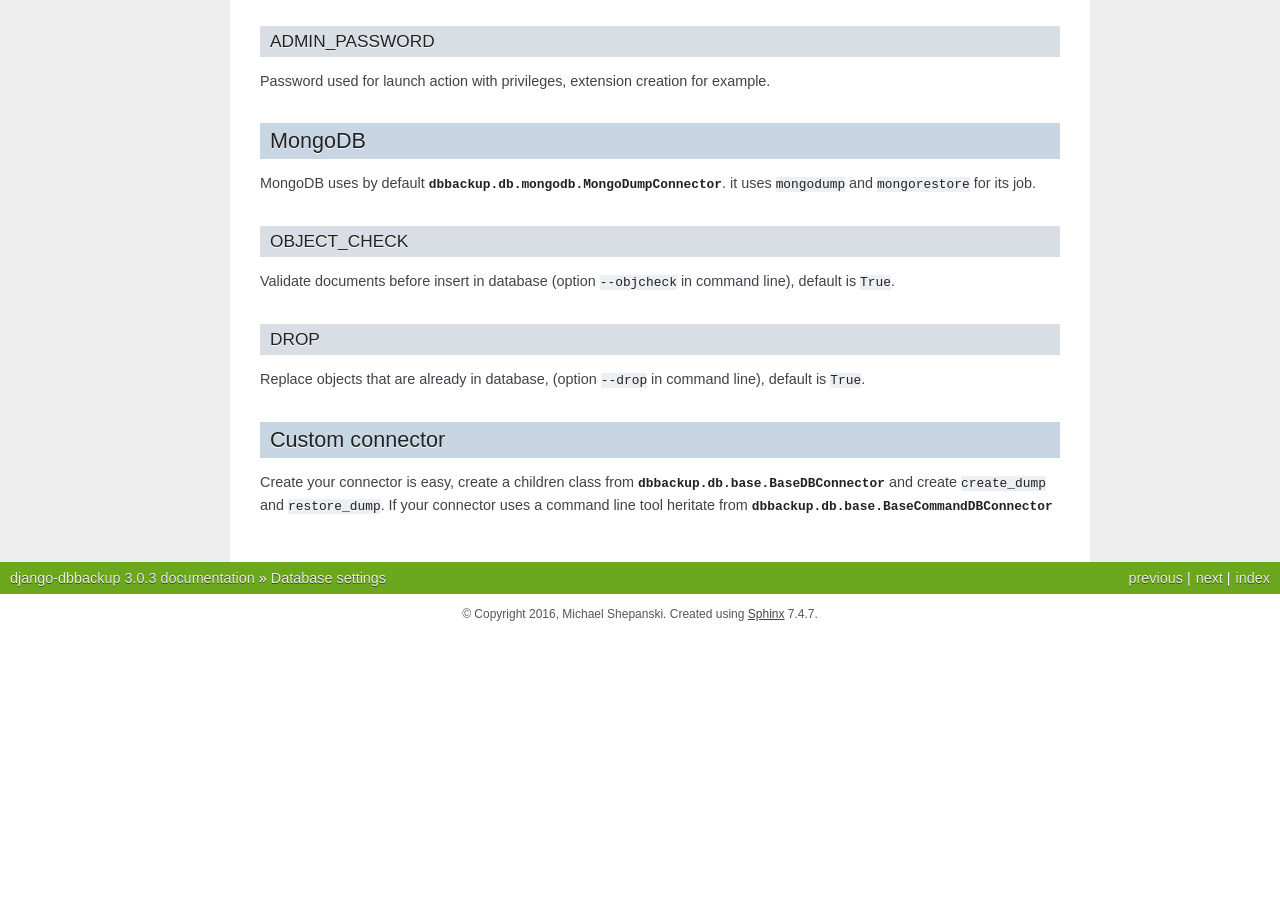
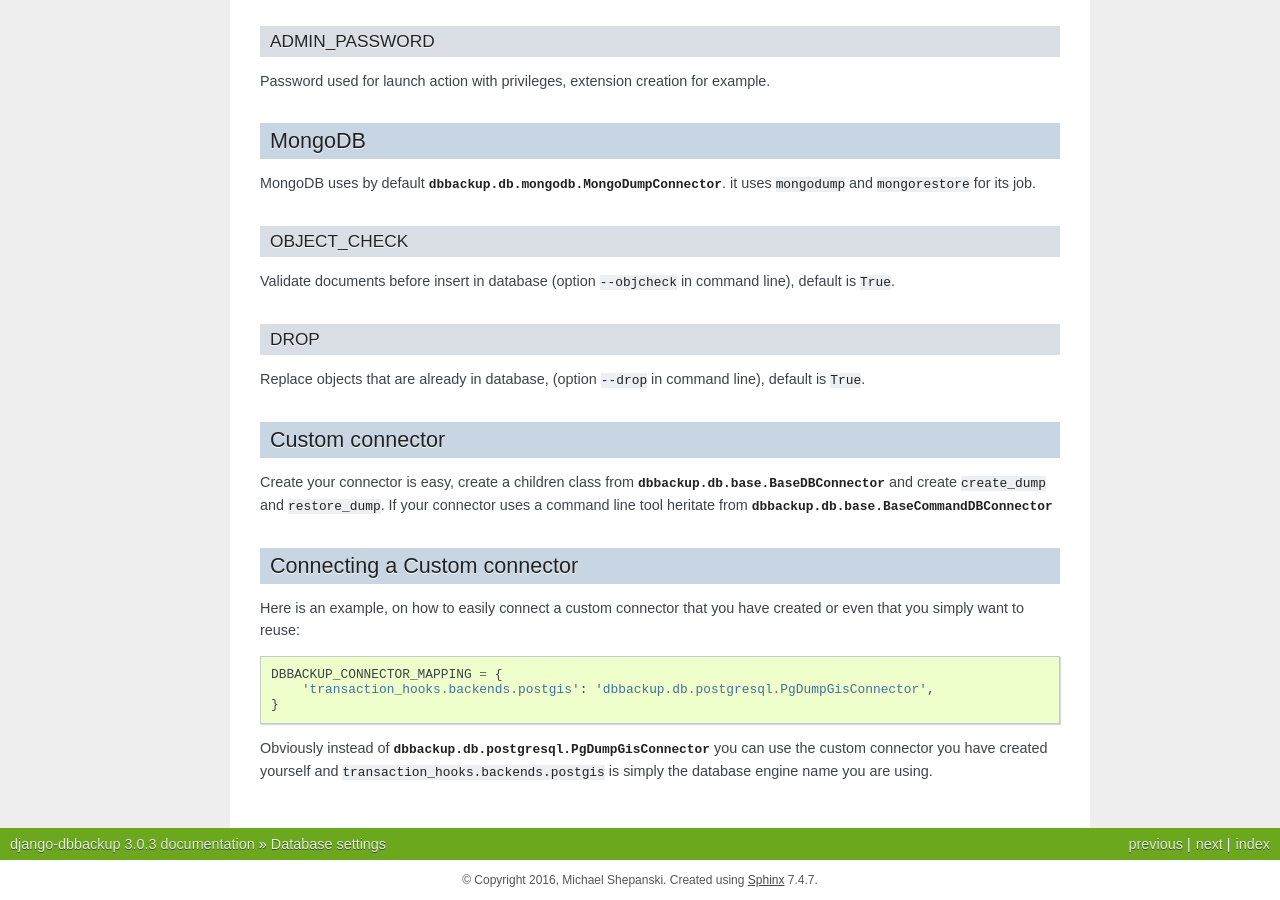
Before and after one commit to jazzband/django-dbbackup, a Sphinx documentation site: the page built from docs/databases.rst, in a window 1280 px wide and 900 px high, scrolled down 3061 px. Built offline with Sphinx 7.4.7, drawn with Linux system fonts in a browser that asks for light colours; before the commit the page ends 3695 px from its top, so only the background shows below that; some of the changed text lies outside the part shown.

Commit message:
added possibility to link custom connectors

```diff
--- a/docs/databases.rst
+++ b/docs/databases.rst
@@ -196,3 +196,16 @@
 :class:`dbbackup.db.base.BaseDBConnector` and create ``create_dump`` and
 ``restore_dump``.  If your connector uses a command line tool heritate from
 :class:`dbbackup.db.base.BaseCommandDBConnector`
+
+Connecting a Custom connector
+-----------------------------
+
+Here is an example, on how to easily connect a custom connector that you have created or even that you simply want to reuse: ::
+
+    DBBACKUP_CONNECTOR_MAPPING = {
+        'transaction_hooks.backends.postgis': 'dbbackup.db.postgresql.PgDumpGisConnector',
+    }
+
+Obviously instead of :class:`dbbackup.db.postgresql.PgDumpGisConnector` you can
+use the custom connector you have created yourself and ``transaction_hooks.backends.postgis``
+is simply the database engine name you are using.
```
Also changed, not shown: 2 other files.
